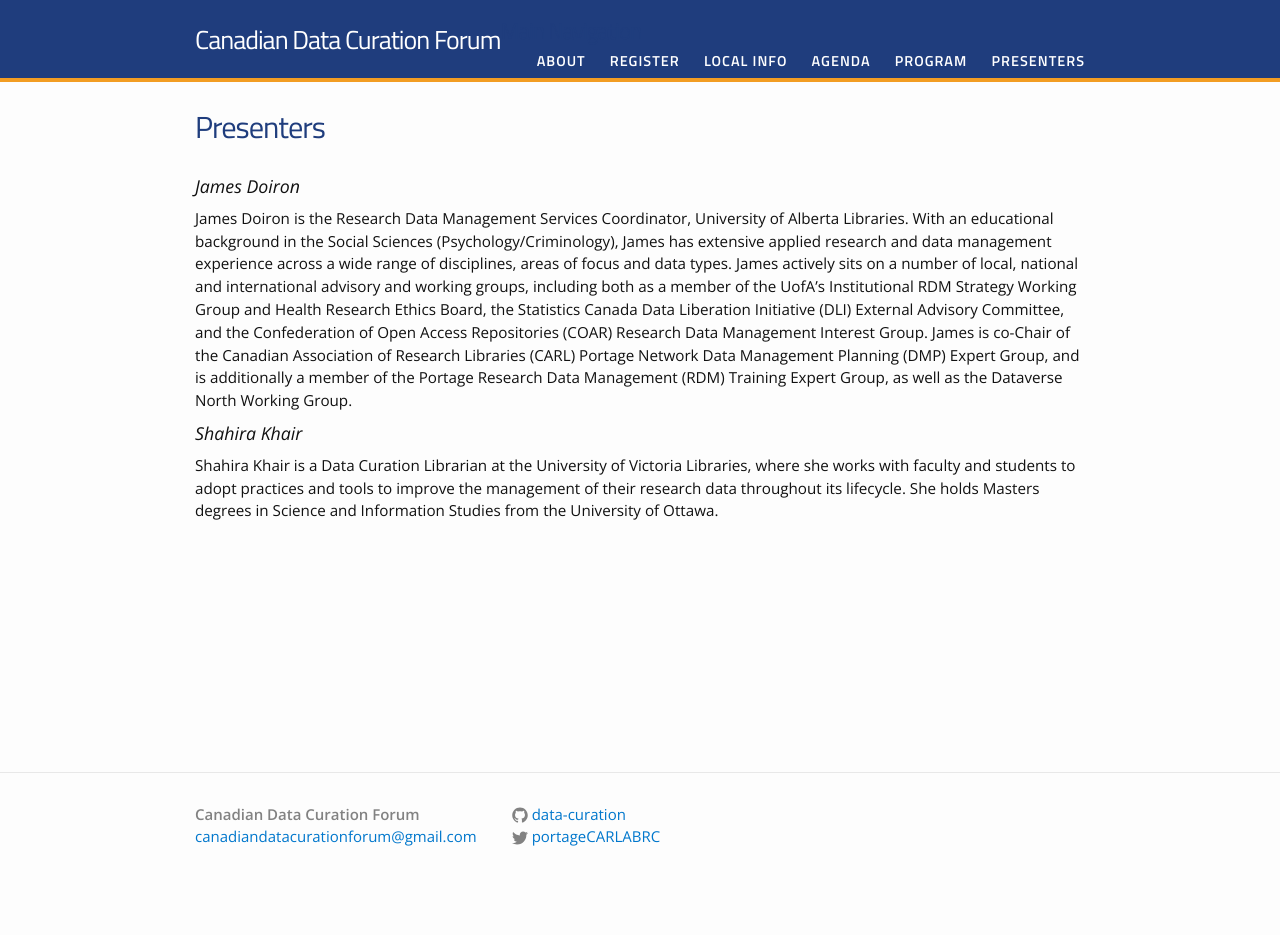
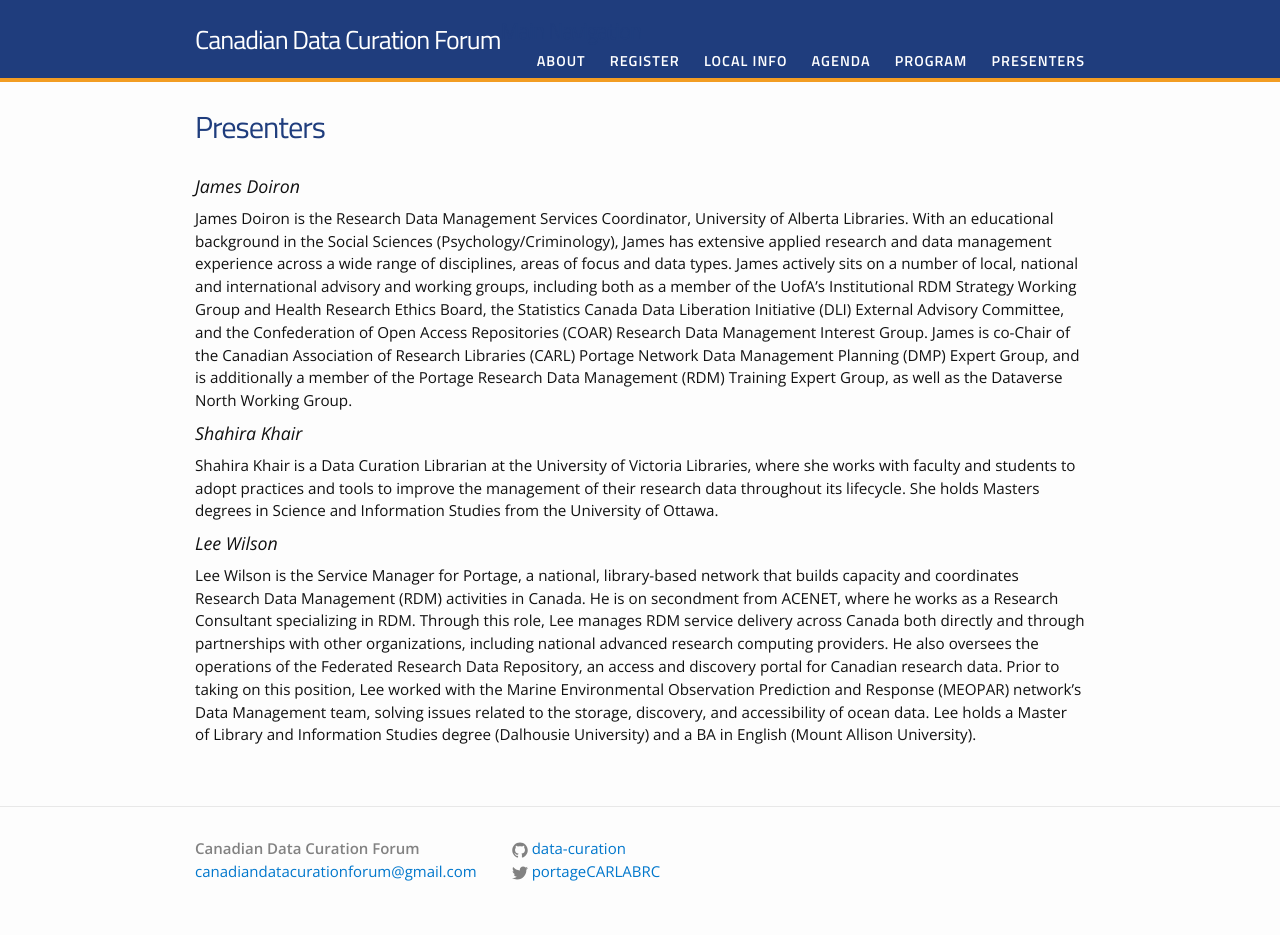
Before and after one commit to data-curation/data-curation.github.io, a Jekyll site: the page built from presenters.md, in a window 1280 px wide. Built offline with Jekyll 4.4.1, drawn with Linux system fonts in a browser that asks for light colours; before the commit the page ends 900 px from its top, so only the background shows below that.

Commit message:
Update presenters.md

```diff
--- a/presenters.md
+++ b/presenters.md
@@ -9,3 +9,6 @@ James Doiron is the Research Data Management Services Coordinator, University of
 
 ### Shahira Khair
 Shahira Khair is a Data Curation Librarian at the University of Victoria Libraries, where she works with faculty and students to adopt practices and tools to improve the management of their research data throughout its lifecycle. She holds Masters degrees in Science and Information Studies from the University of Ottawa.
+
+### Lee Wilson
+Lee Wilson is the Service Manager for Portage, a national, library-based network that builds capacity and coordinates Research Data Management (RDM) activities in Canada. He is on secondment from ACENET, where he works as a Research Consultant specializing in RDM. Through this role, Lee manages RDM service delivery across Canada both directly and through partnerships with other organizations, including national advanced research computing providers. He also oversees the operations of the Federated Research Data Repository, an access and discovery portal for Canadian research data. Prior to taking on this position, Lee worked with the Marine Environmental Observation Prediction and Response (MEOPAR) network’s Data Management team, solving issues related to the storage, discovery, and accessibility of ocean data. Lee holds a Master of Library and Information Studies degree (Dalhousie University) and a BA in English (Mount Allison University).
```
